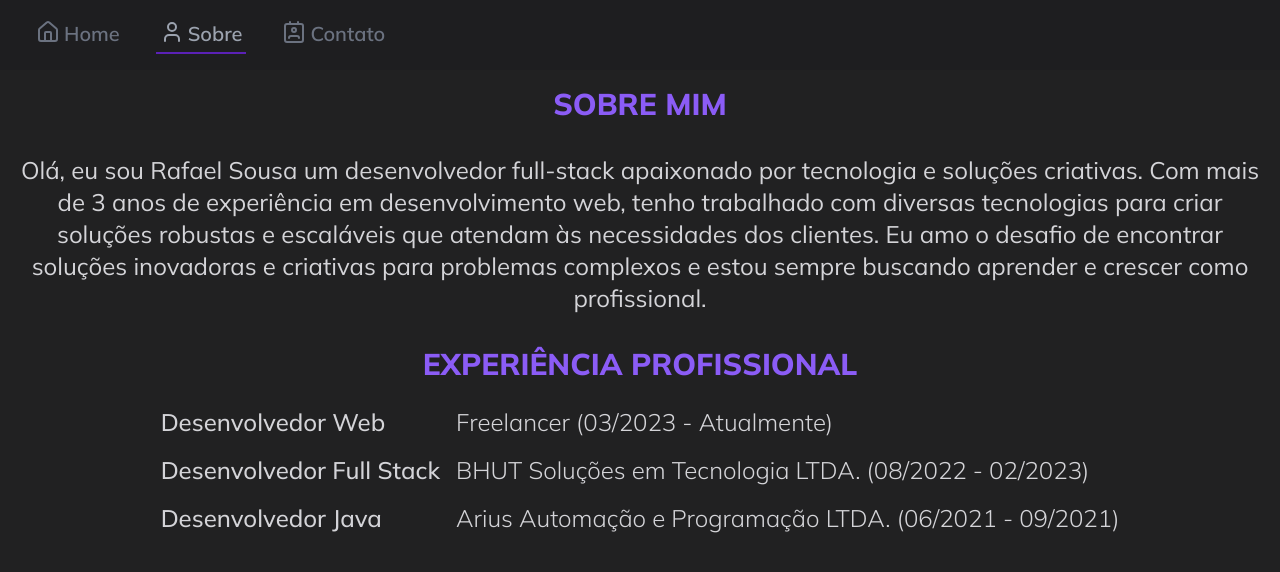
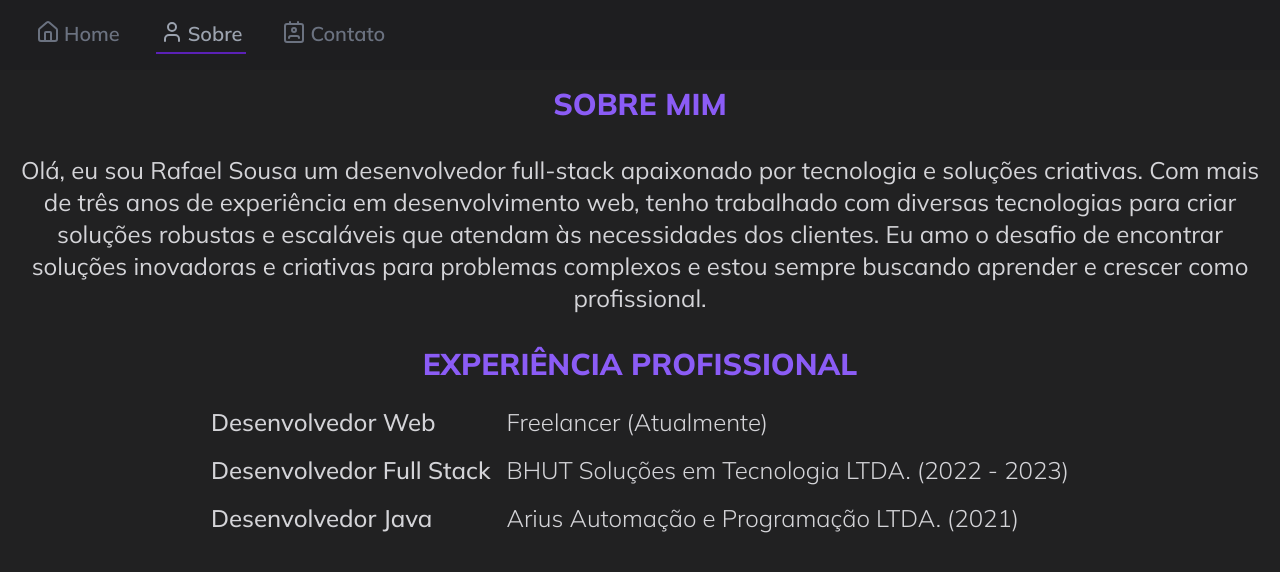
Before and after one commit to rafaelsousapereira/rafael-sousa-web-portfolio, a React (Vite) app: page /about in a window 1280 px wide. Shown: the top 572 px of the page. Built offline with nearby package versions, Linux system fonts and the light colour scheme; a web font is replaced by a local one.

Commit message:
fix: update metadatas

```diff
--- a/src/data/data.ts
+++ b/src/data/data.ts
@@ -43,12 +43,12 @@ export const metadata: MetadataType = {
   about: {
     titles: ['Sobre mim', 'Experiência Profissional'],
     description: `
-      Olá, eu sou Rafael Sousa um desenvolvedor full-stack apaixonado por tecnologia e soluções criativas. Com mais de 3 anos de experiência em desenvolvimento web, tenho trabalhado com diversas tecnologias para criar soluções robustas e escaláveis que atendam às necessidades dos clientes. Eu amo o desafio de encontrar soluções inovadoras e criativas para problemas complexos e estou sempre buscando aprender e crescer como profissional.
+      Olá, eu sou Rafael Sousa um desenvolvedor full-stack apaixonado por tecnologia e soluções criativas. Com mais de três anos de experiência em desenvolvimento web, tenho trabalhado com diversas tecnologias para criar soluções robustas e escaláveis que atendam às necessidades dos clientes. Eu amo o desafio de encontrar soluções inovadoras e criativas para problemas complexos e estou sempre buscando aprender e crescer como profissional.
     `,
     experience: [
-      'Desenvolvedor Web          Freelancer (03/2023 - Atualmente)',
-      'Desenvolvedor Full Stack   BHUT Soluções em Tecnologia LTDA. (08/2022 - 02/2023)',
-      'Desenvolvedor Java           Arius Automação e Programação LTDA. (06/2021 - 09/2021)',
+      'Desenvolvedor Web          Freelancer (Atualmente)',
+      'Desenvolvedor Full Stack   BHUT Soluções em Tecnologia LTDA. (2022 - 2023)',
+      'Desenvolvedor Java           Arius Automação e Programação LTDA. (2021)',
     ],
   },
 }
```
Also changed, not shown: 1 other file (tests, documents, lock files or other folders).
